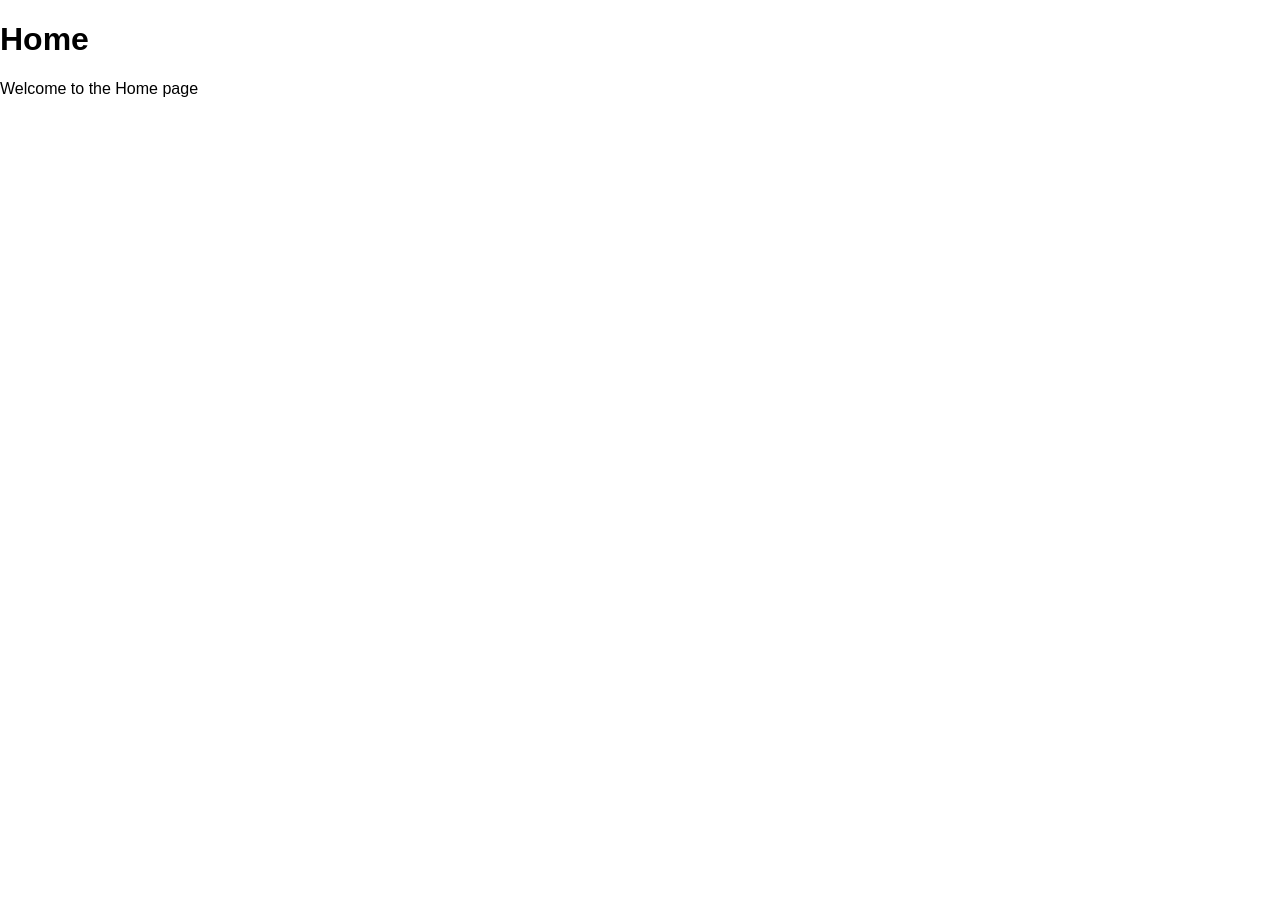
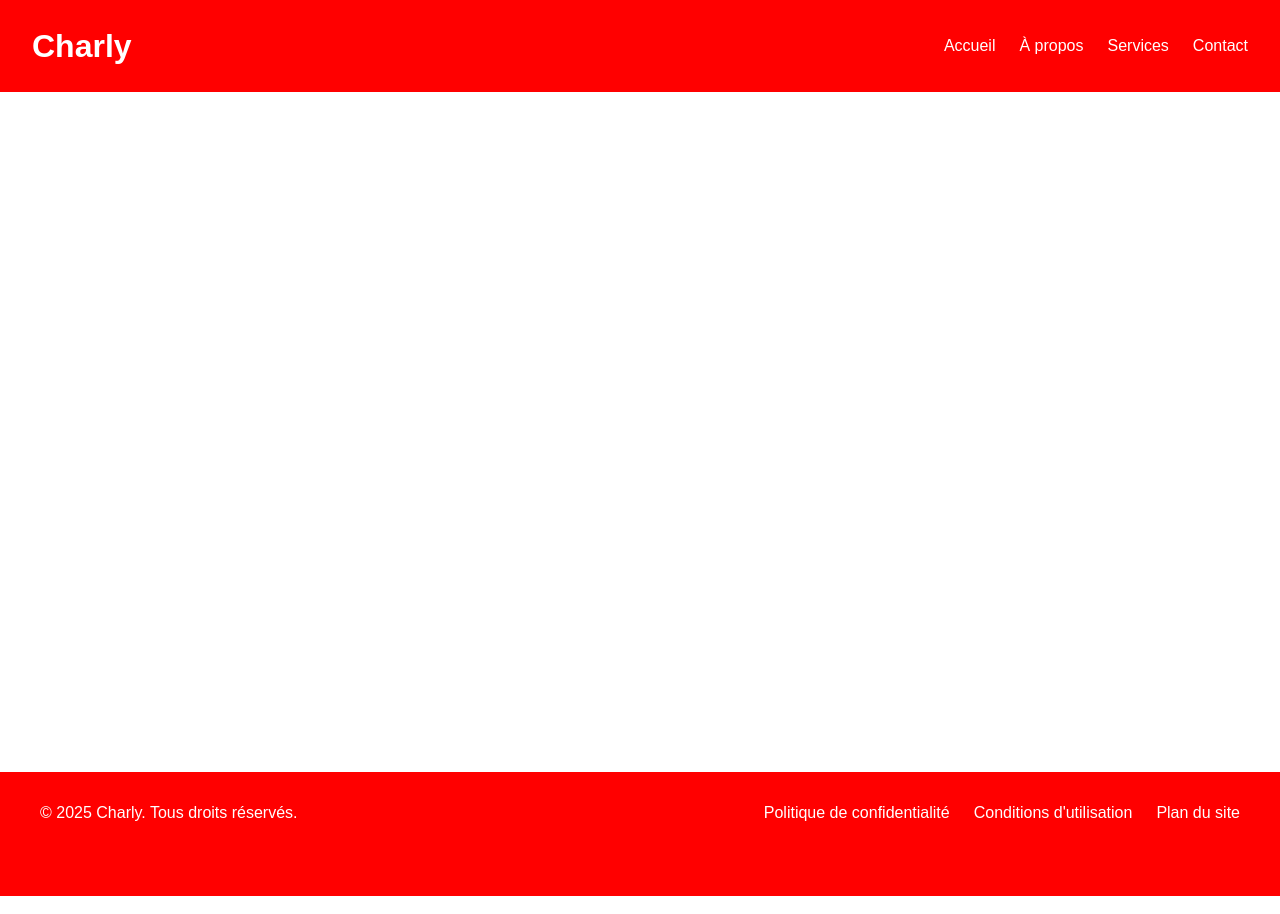
Before and after one commit to KiSsWave/Charly_day, a Vue app in the folder frontend/: page / in a window 1280 px wide. Built offline with nearby package versions, Linux system fonts and the light colour scheme.

Commit message:
header et footer

```diff
--- a/frontend/src/App.vue
+++ b/frontend/src/App.vue
@@ -1,8 +1,10 @@
 <script setup>
+import SecretComponent from './components/SecretComponent.vue';
 </script>
 
 <template>
   <RouterView />
+  <SecretComponent />
 </template>
 
 <style>
--- a/frontend/src/components/FooterComponent.vue
+++ b/frontend/src/components/FooterComponent.vue
@@ -1,12 +1,60 @@
-<script>
-</script>
-
 <template>
-  <footer>
-    <p>&copy; Chupa Chups</p>
+  <footer class="footer">
+    <div class="footer-content">
+      <p>&copy; 2025 Charly. Tous droits réservés.</p>
+      <nav>
+        <ul>
+          <li><a href="#privacy">Politique de confidentialité</a></li>
+          <li><a href="#terms">Conditions d'utilisation</a></li>
+          <li><a href="#sitemap">Plan du site</a></li>
+        </ul>
+      </nav>
+    </div>
   </footer>
 </template>
 
+<script>
+export default {
+  name: "FooterComponent"
+};
+</script>
+
 <style scoped>
+.footer {
+  background-color: red;
+  color: white;
+  padding: 2rem 1rem;
+  text-align: center;
+}
 
+.footer-content {
+  display: flex;
+  justify-content: space-between;
+  align-items: center;
+  max-width: 1200px;
+  margin: 0 auto;
+}
+
+footer p {
+  margin: 0;
+}
+
+nav ul {
+  list-style-type: none;
+  display: flex;
+  gap: 1.5rem;
+  margin: 0;
+  padding: 0;
+}
+
+nav a {
+  color: white;
+  text-decoration: none;
+  font-size: 1rem;
+  transition: color 0.3s;
+}
+
+nav a:hover {
+  color: #ffcccc;
+}
 </style>
--- a/frontend/src/components/HeaderComponent.vue
+++ b/frontend/src/components/HeaderComponent.vue
@@ -0,0 +1,56 @@
+<template>
+  <header class="header">
+    <div class="logo">
+      <h1>Charly</h1>
+    </div>
+    <nav>
+      <ul>
+        <li><a href="#home">Accueil</a></li>
+        <li><a href="#about">À propos</a></li>
+        <li><a href="#services">Services</a></li>
+        <li><a href="#contact">Contact</a></li>
+      </ul>
+    </nav>
+  </header>
+</template>
+
+<script>
+export default {
+  name: "HeaderComponent"
+};
+</script>
+
+<style scoped>
+.header {
+  display: flex;
+  justify-content: space-between;
+  align-items: center;
+  background-color: red;
+  padding: 1rem 2rem;
+  color: white;
+}
+
+.logo h1 {
+  margin: 0;
+  font-size: 2rem;
+}
+
+nav ul {
+  list-style-type: none;
+  display: flex;
+  gap: 1.5rem;
+  margin: 0;
+  padding: 0;
+}
+
+nav a {
+  color: white;
+  text-decoration: none;
+  font-size: 1rem;
+  transition: color 0.3s;
+}
+
+nav a:hover {
+  color: #ffcccc;
+}
+</style>
--- a/frontend/src/components/SecretComponent.vue
+++ b/frontend/src/components/SecretComponent.vue
@@ -1,40 +1,58 @@
 <script setup>
 import { ref, onMounted } from "vue";
 
-// Liste des secrets (facilement extensible)
-const secrets = {
-  konami: {
+// Liste des secrets avec position et taille directement dans la configuration
+const secrets = [
+  {
+    name: "konami",
     code: ["ArrowUp", "ArrowUp", "ArrowDown", "ArrowDown", "ArrowLeft", "ArrowRight", "ArrowLeft", "ArrowRight", "b", "a"],
     content: "iframe",
-    src: "https://subway-surfers.org/berlin/"
+    src: "https://subway-surfers.org/berlin/",
+    position: { top: "50%", right: "0%" }, // Position à droite par défaut
+    size: { width: "430px", height: "920px" } // Taille de l'iframe
   },
-  bassem: {
+  {
+    name: "bassem",
     code: ["b", "a", "s", "s", "e", "m"],
     content: "iframe",
-    src: "https://www.youtube.com/embed/3f8LGyeDynE?autoplay=1"
+    src: "https://www.youtube.com/embed/3f8LGyeDynE?autoplay=1",
+    position: { top: "20%", left: "20%" }, // Position plus basse à gauche
+    size: { width: "560px", height: "315px" } // Taille différente
+  },
+  {
+    name: "bismillah",
+    code: ["b", "i", "s", "m", "i", "l", "l", "a", "h"],
+    content: "iframe",
+    src: "https://www.youtube.com/embed/KuC7FFdIaQg?autoplay=1",
+    position: { top: "50%", left: "50%", transform: "translate(-50%, -50%)" }, // Centré au milieu
+    size: { width: "640px", height: "360px" } // Format 16:9
   }
-};
+];
 
 // État pour afficher le secret
 const secretVisible = ref(false);
 const secretContent = ref(null);
 const secretSrc = ref("");
+const secretPosition = ref({});
+const secretSize = ref({});
 
 let userInput = [];
 
 // Fonction pour vérifier les secrets
 const checkSecrets = () => {
-  Object.values(secrets).forEach(secret => {
+  secrets.forEach(secret => {
     if (userInput.join("").includes(secret.code.join("").toLowerCase())) {
       secretVisible.value = true;
       secretContent.value = secret.content;
       secretSrc.value = secret.src;
+      secretPosition.value = secret.position;
+      secretSize.value = secret.size;
       userInput = []; // Réinitialise l'entrée utilisateur après activation du secret
     }
   });
 
   // Garde uniquement les entrées nécessaires
-  const maxCodeLength = Math.max(...Object.values(secrets).map(secret => secret.code.length));
+  const maxCodeLength = Math.max(...secrets.map(secret => secret.code.length));
   if (userInput.length > maxCodeLength) {
     userInput.shift();
   }
@@ -53,13 +71,23 @@ const closeSecret = () => {
   secretVisible.value = false;
   secretContent.value = null;
   secretSrc.value = "";
+  secretPosition.value = {};
+  secretSize.value = {};
 };
 </script>
 
 <template>
   <div class="wrapper">
     <!-- Modale affichée lorsqu'un secret est actif -->
-    <div v-if="secretVisible" class="secret-modal">
+    <div v-if="secretVisible" class="secret-modal"
+         :style="{
+           top: secretPosition.top,
+           left: secretPosition.left,
+           right: secretPosition.right,
+           width: secretSize.width,
+           height: secretSize.height,
+           transform: secretPosition.transform || ''
+         }">
       <button class="close-btn" @click="closeSecret">✖</button>
       <iframe v-if="secretContent === 'iframe'" :src="secretSrc" frameborder="0" allowfullscreen></iframe>
     </div>
@@ -67,18 +95,10 @@ const closeSecret = () => {
 </template>
 
 <style scoped>
-/* Pleine page pour la gestion */
-.wrapper {
-  width: 100%;
-  height: 100dvh;
-}
-
 /* Modale secrète */
 .secret-modal {
   position: fixed;
-  top: 50%;
-  Right: 0%;
-  transform: translateY(-50%);
+  transform: translateY(-50%); /* Centre verticalement */
   background: rgba(0, 0, 0, 0.8);
   padding: 20px;
   border-radius: 10px;
@@ -104,10 +124,10 @@ const closeSecret = () => {
 
 /* Style des iframes */
 iframe {
-  width: 430px;
-  height: 920px;
-  max-width: 90vw;
-  max-height: 90vh;
+  width: 100%;
+  height: 100%;
+  max-width: 100%;
+  max-height: 100%;
   border-radius: 10px;
 }
 </style>
--- a/frontend/src/views/HomeView.vue
+++ b/frontend/src/views/HomeView.vue
@@ -1,21 +1,48 @@
 <template>
-  <div>
-    <h1>Home</h1>
-    <p>Welcome to the Home page</p>
-    <SecretComponent/>
+  <HeaderComponent />
+  <div class="home">
   </div>
+  <FooterComponent />
 </template>
 
 <script>
-import SecretComponent from '@/components/SecretComponent.vue'
+import FooterComponent from '@/components/FooterComponent.vue'
+import HeaderComponent from '@/components/HeaderComponent.vue'
 
 export default {
   name: 'HomeView',
   components: {
-    SecretComponent
+    FooterComponent,
+    HeaderComponent
   }
 }
 </script>
 
 <style>
+html, body {
+  height: 100%;
+  margin: 0;
+}
+
+header {
+  height: 60px;
+  padding: 10px;
+  margin-bottom: 10px;
+}
+
+footer {
+  height: 60px;
+  padding: 10px;
+  margin-top: 10px;
+}
+
+.home {
+  display: flex;
+  justify-content: center;
+  align-items: center;
+  height: calc(100vh - 60px - 60px - 10px - 10px);
+  font-size: 2rem;
+  padding: 20px;
+  box-sizing: border-box;
+}
 </style>
```
